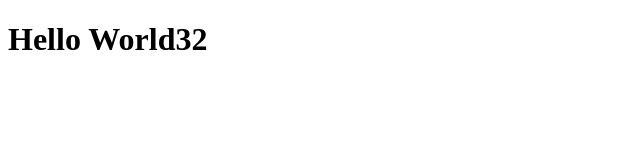
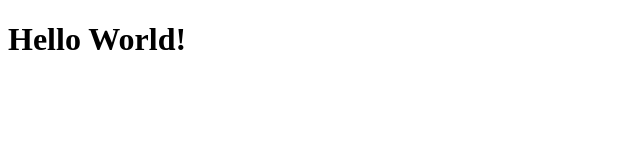
Before and after one commit to semira3-1676873/semira3-1676873.github.io, a plain HTML site: page index2.html in a window 1280 px wide. Shown: the full height of the page, 0-640 px from the left. Drawn offline with Linux system fonts and the light colour scheme.

Commit message:
Add files via upload

```diff
--- a/index2.html
+++ b/index2.html
@@ -4,6 +4,6 @@
         <title>Hello World</title>
     <head>
     <body>
-        <h1>Hello World32</h1>
+        <h1>Hello World&#33;</h1>
     </body>
 </html>
```
